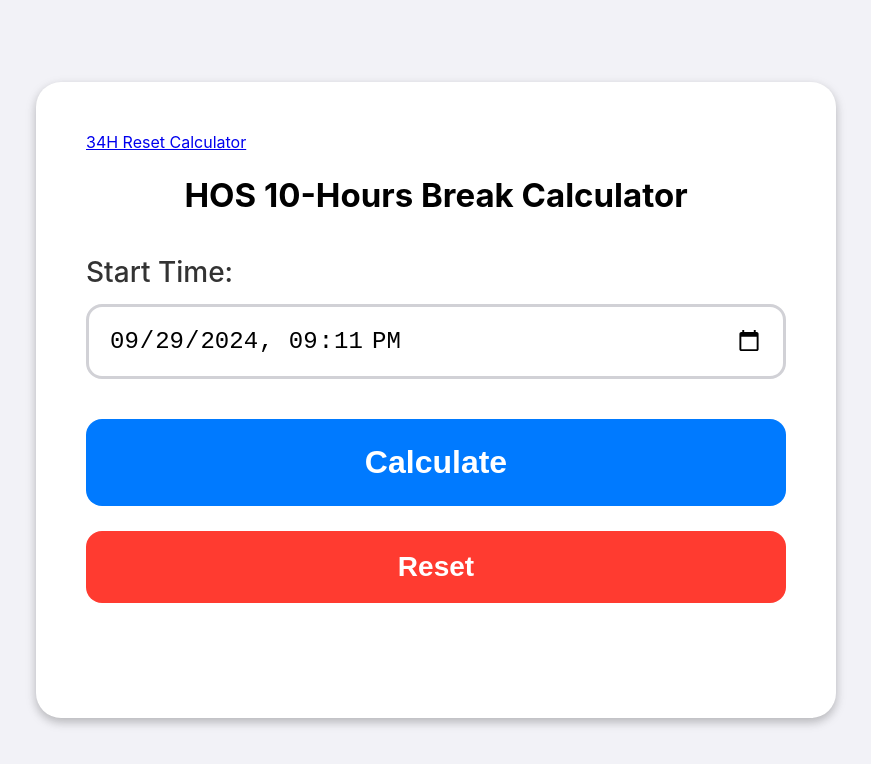
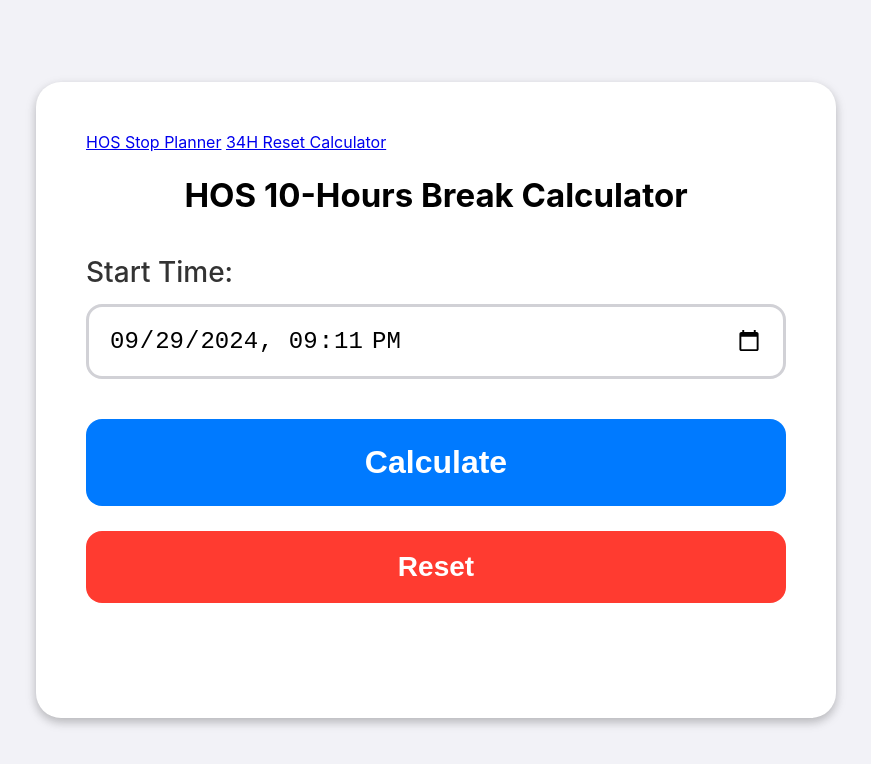
Before and after one commit to Malkaviala/HOS, a plain HTML site: page 10H.html in a window 1280 px wide. Shown: the whole page, without its empty margins (204-1075 px from the left). Drawn offline with Linux system fonts and the light colour scheme.

Commit message:
Update 10H.html

```diff
--- a/10H.html
+++ b/10H.html
@@ -96,6 +96,7 @@
 </head>
 <body>
     <div class="container">
+        <a href="index.html">HOS Stop Planner</a>
         <a href="hos2.html">34H Reset Calculator</a>
 
         <h1>HOS 10-Hours Break Calculator</h1>
```
